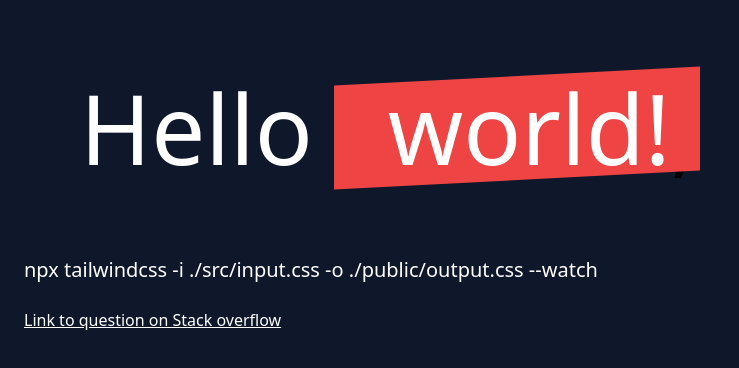
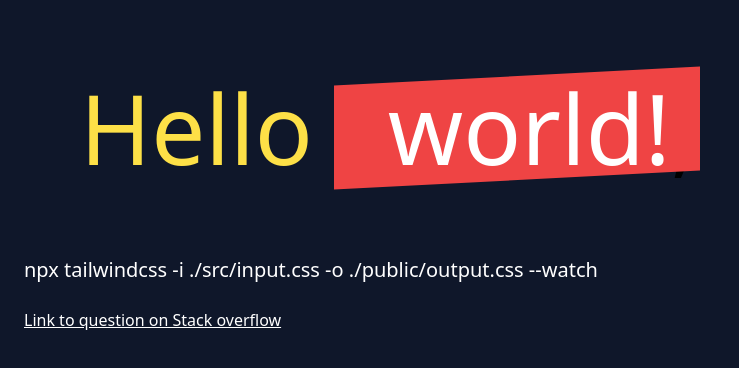
Before and after one commit to SergeyDavidovich/Tailwind-Cli-Mini-Start, a plain HTML site: page index.html in a window 1280 px wide. Shown: the whole page, without its empty margins (0-739 px from the left). Drawn offline with Linux system fonts and the light colour scheme.

Commit message:
no comments

```diff
--- a/index.html
+++ b/index.html
@@ -8,7 +8,7 @@
 </head>
 <body class="bg-slate-900">
   <blockquote class="p-10 m-10 text-4xl text-left c sm:text-6xl md:text-8xl">
-   <span class="text-white"> Hello</span>
+   <span class="text-yellow-300"> Hello</span>
 
    <span class="relative inline-block before:block before:absolute before:-inset-1 before:-skew-y-3 before:bg-red-500">
     <span class="relative text-white">&nbsp world!</span>,
```
Also changed, not shown: public/output.css.
